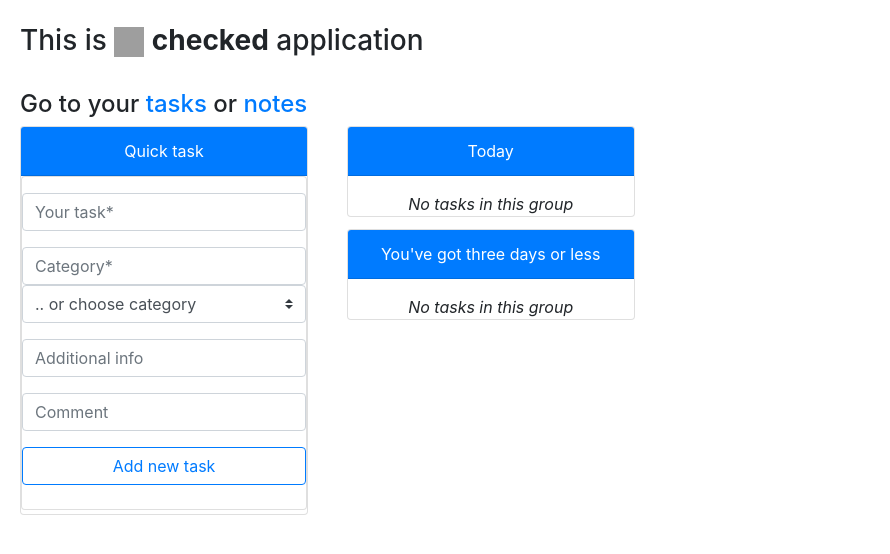
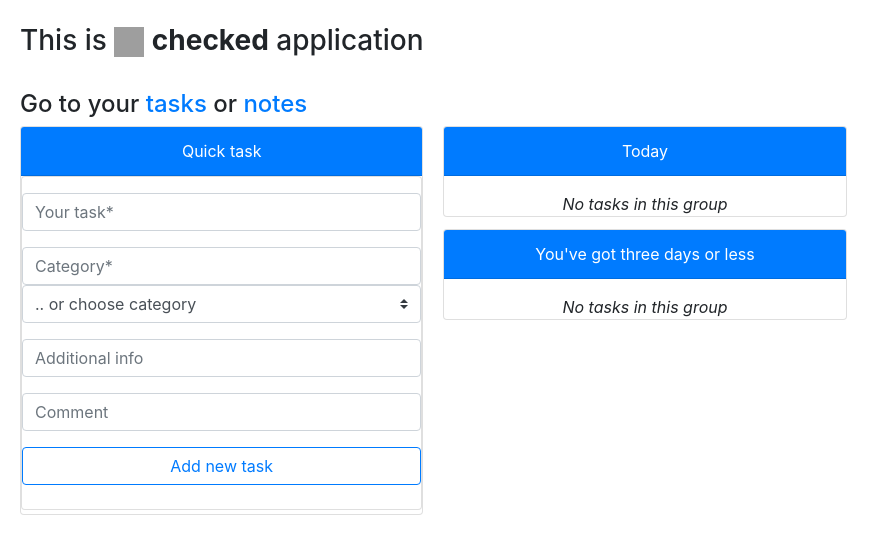
Before and after one commit to OrJaku/check-helper, a Django app: page /notes_list/1 in a window 1280 px wide. Shown: the part 50-604 px from the top of the page, without its empty margins (0-890 px from the left). Run offline with Django 3.2, Linux system fonts and the light colour scheme; the visitor is signed in with stand-in values (Sample User, id 1); data that the repository does not hold is empty; parts of the project's set-up code (start-up, migrations or seed data) failed here and were passed over; some libraries are stand-ins or nearby versions; grey boxes are pictures that could not be loaded.

Commit message:
Changed aligment of home page carts and task/note deatil

```diff
--- a/notes/templates/note_detail.html
+++ b/notes/templates/note_detail.html
@@ -1,7 +1,8 @@
 {% extends "base.html" %}
 {% block page %}
-<body id="">
-<div class="card border-secondary mb-3" style="width: 40rem;" >
+<body>
+    <div class="d-flex justify-content-center">
+        <div class="card border-secondary" style="width: 50rem;" >
             <h5><b>{{request.user}}'s</b> note</h5>
             <div align="right">
                 <button type="button" class="btn btn-secondary btn-sm"  data-toggle="modal" data-target="#staticBackdrop">
@@ -57,5 +58,6 @@
                 <center><button type="submit" class="btn btn-secondary btn-lg btn-block">Update note</button><br></center>
             </form>
         </div>
+    </div>
 </body>
 {% endblock %}
--- a/templates/cart_tasks.html
+++ b/templates/cart_tasks.html
@@ -1,4 +1,4 @@
-<div class="card" style="max-width: 18rem; min-width: 15rem;">
+<div class="card" style="min-width: 15rem;">
   <div class="card-header bg-primary text-white" align="center">You've got three days or less</div>
       <p class="card-text"></p>
   {% if not tasks_days_lower_then_three %}
@@ -7,7 +7,7 @@
     </div>
   {% else %}
   {% for task in tasks_days_lower_then_three %}
-      <div class="card text-primary bg-border-primary mb-1" style="max-width: 18rem;">
+      <div class="card text-primary bg-border-primary mb-1">
 
         <div class="card-header">
           {% if task.done == True %}
--- a/templates/cart_tasks_daily.html
+++ b/templates/cart_tasks_daily.html
@@ -1,4 +1,4 @@
-<div class="card" style="max-width: 18rem; min-width: 15rem;">
+<div class="card" style="min-width: 15rem;">
 <div class="card-header bg-primary text-white" align="center">Today</div>
       <p class="card-text"></p>
 
@@ -8,7 +8,7 @@
   </div>
 {% else %}
   {% for task in tasks_today %}
-    <div class="card text-primary bg-border-primary mb-3" style="max-width: 25rem;">
+    <div class="card text-primary bg-border-primary mb-3">
       <div class="card-header">
           {% if task.done == True  %}
             <span class="badge badge-pill badge-success text-success"> </span>
--- a/templates/home.html
+++ b/templates/home.html
@@ -7,7 +7,7 @@
         <h4> You have to <a  href="/user_login">Login</a> to get access to your data</h4>
     {%else%}
         <h4> Go to your <a  href="/tasks_list"> tasks</a> or <a  href="/notes_list">notes</a></h4>
-            <div class="card-columns" style="max-width: 60rem;" >
+            <div class="card-columns"  >
                 {% include 'quick_add_task.html' %}
                 {% include 'cart_tasks_daily.html' %}
                 {% include 'cart_tasks.html' %}
--- a/templates/quick_add_task.html
+++ b/templates/quick_add_task.html
@@ -1,6 +1,6 @@
-<div class="card" style="max-width: 18rem; min-width: 15rem;">
+<div class="card" style="min-width: 15rem;">
     <div class="card-header bg-primary text-white" align="center">Quick task</div>
-    <div class="card text-primary bg-border-primary mb-1" style="max-width: 18rem;">
+    <div class="card text-primary bg-border-primary mb-1">
         <p class="card-text"></p>
         <div class="text-primary ">
             <form action='/tasks_list/' method="POST"> {% csrf_token %}
```
Also changed, not shown: tasks/templates/task_detail.html (+6 -3 lines). Lines whose indentation alone changed are shown as unchanged.
